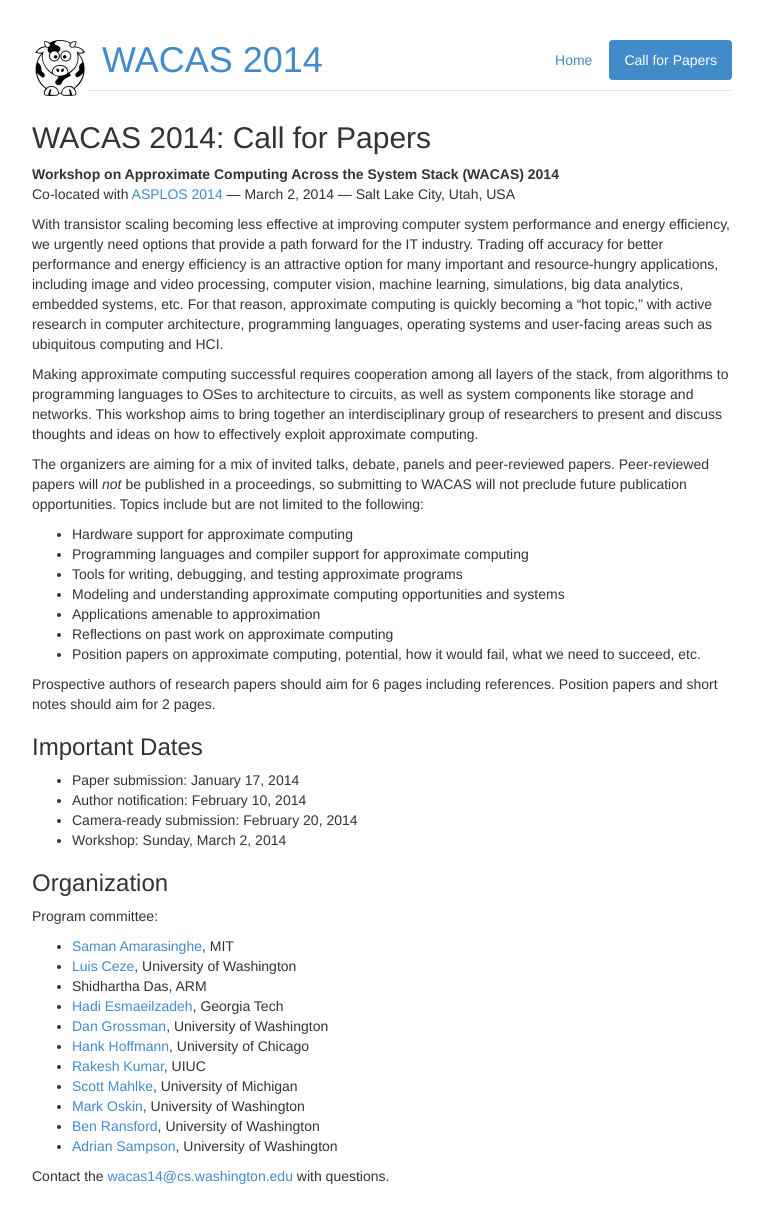
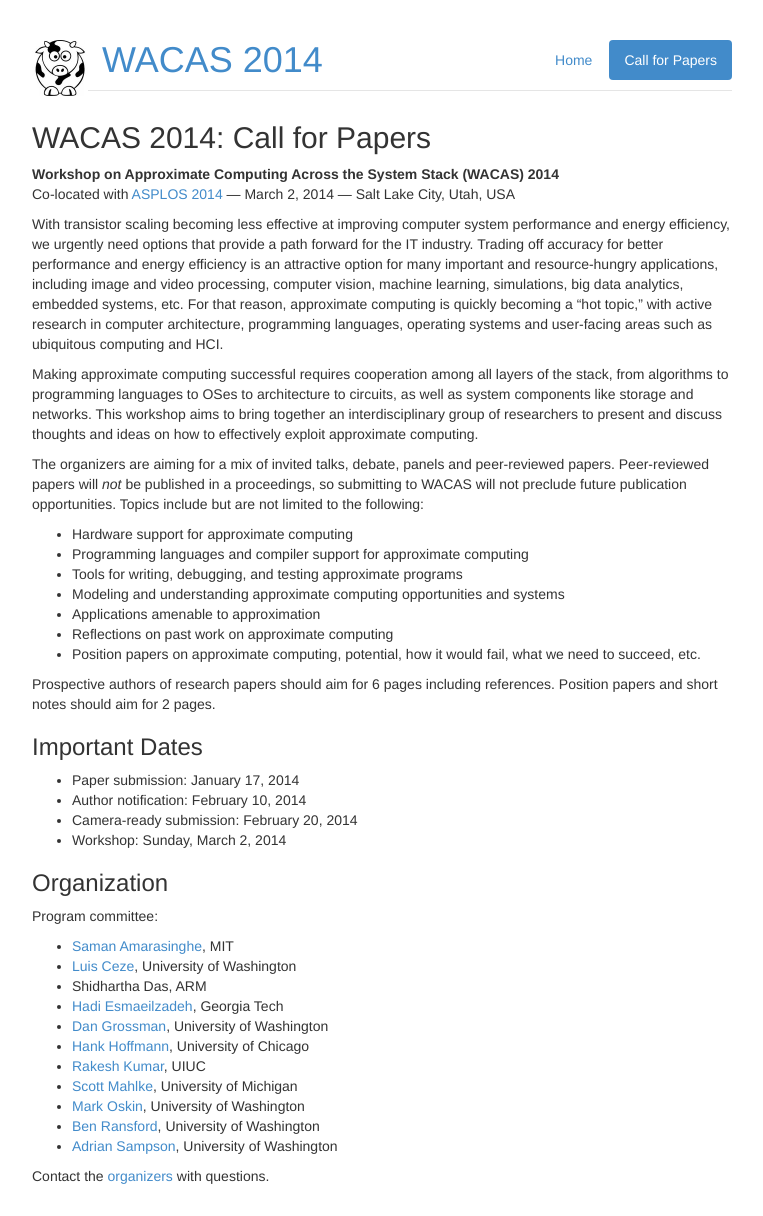
Before and after one commit to uwsampa/sampa-public, a Jekyll site: the page built from wacas14/cfp.md, in a window 1280 px wide. Shown: the whole page, without its empty margins (258-1021 px from the left). Built offline with Jekyll 4.4.1, drawn with Linux system fonts in a browser that asks for light colours; Markdown is read by kramdown in place of the engine named in the settings.

Commit message:
link typos

```diff
--- a/wacas14/cfp.md
+++ b/wacas14/cfp.md
@@ -57,7 +57,7 @@
 
 Program committee:
 
-* [Saman Amarasinghe], MIT
+* [Saman Amarasinghe][], MIT
 * [Luis Ceze][], University of Washington
 * Shidhartha Das, ARM
 * [Hadi Esmaeilzadeh][], Georgia Tech
@@ -69,7 +69,7 @@
 * [Ben Ransford][], University of Washington
 * [Adrian Sampson][], University of Washington
 
-Contact the [wacas14@cs.washington.edu][organizers] with questions.
+Contact the [organizers][] with questions.
 
 [organizers]: mailto:wacas14@cs.washington.edu
 [Saman Amarasinghe]: http://people.csail.mit.edu/saman/
```
